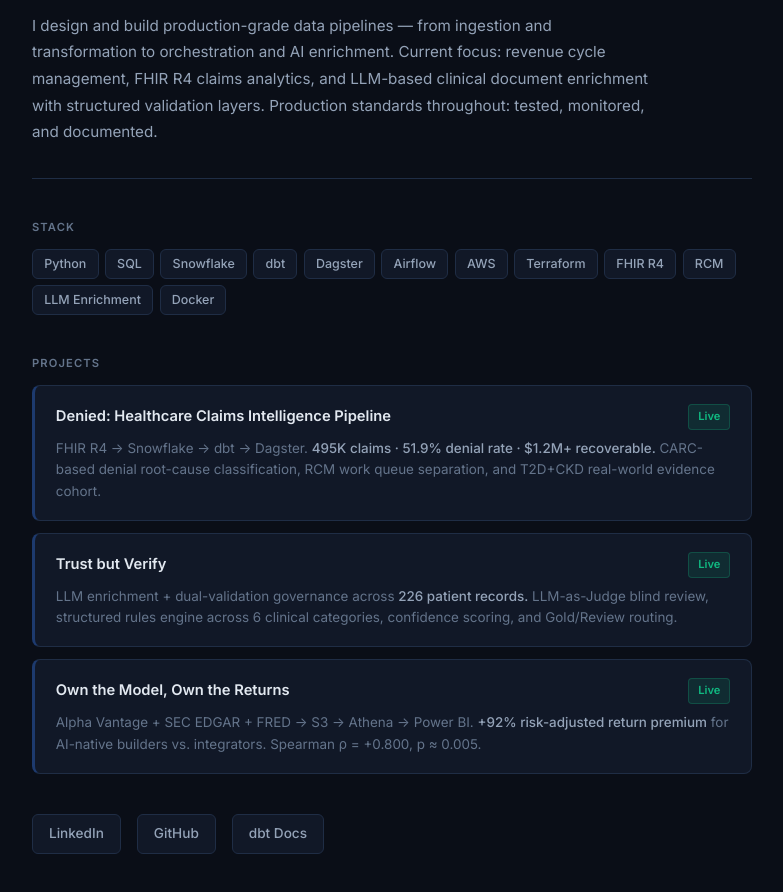
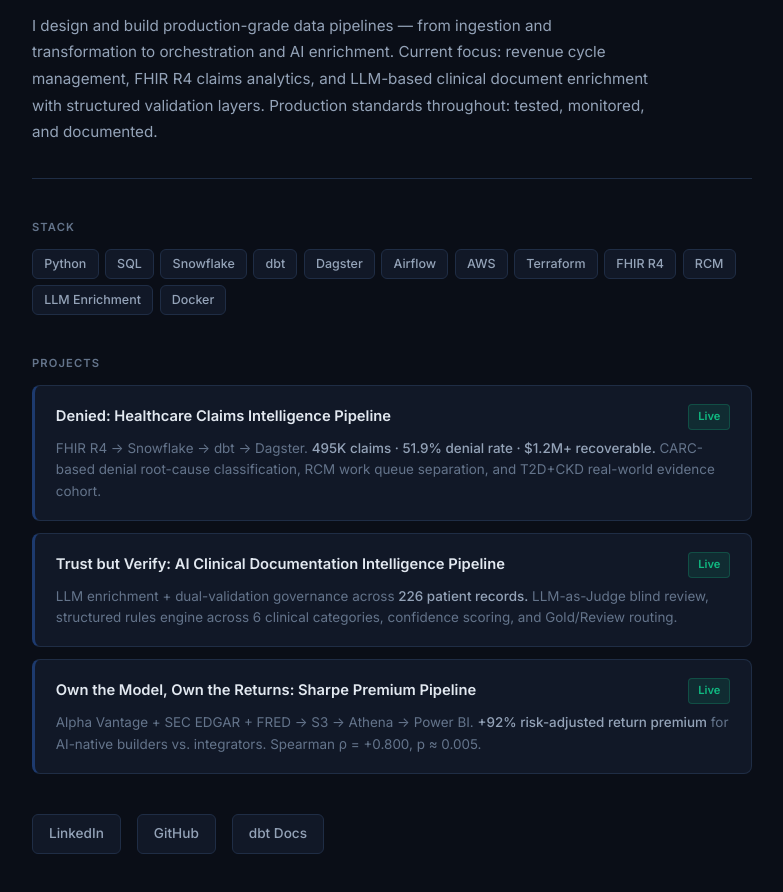
Before and after one commit to ericg1212/ericg1212.github.io, a plain HTML site: page index.html in a window 1280 px wide. Shown: the part 136-1028 px from the top of the page, without its empty margins (248-1031 px from the left). Drawn offline with Linux system fonts and the light colour scheme.

Commit message:
fix: add full subtitles to P3 and P1 project cards for consistency

```diff
--- a/index.html
+++ b/index.html
@@ -313,7 +313,7 @@
         <div class="project">
           <div class="project-header">
             <a href="https://github.com/ericg1212/ai-healthcare-pipeline" target="_blank" rel="noopener">
-              Trust but Verify
+              Trust but Verify: AI Clinical Documentation Intelligence Pipeline
             </a>
             <span class="project-badge badge-live">Live</span>
           </div>
@@ -327,7 +327,7 @@
         <div class="project">
           <div class="project-header">
             <a href="https://github.com/ericg1212/sharpe-premium-pipeline" target="_blank" rel="noopener">
-              Own the Model, Own the Returns
+              Own the Model, Own the Returns: Sharpe Premium Pipeline
             </a>
             <span class="project-badge badge-live">Live</span>
           </div>
```
